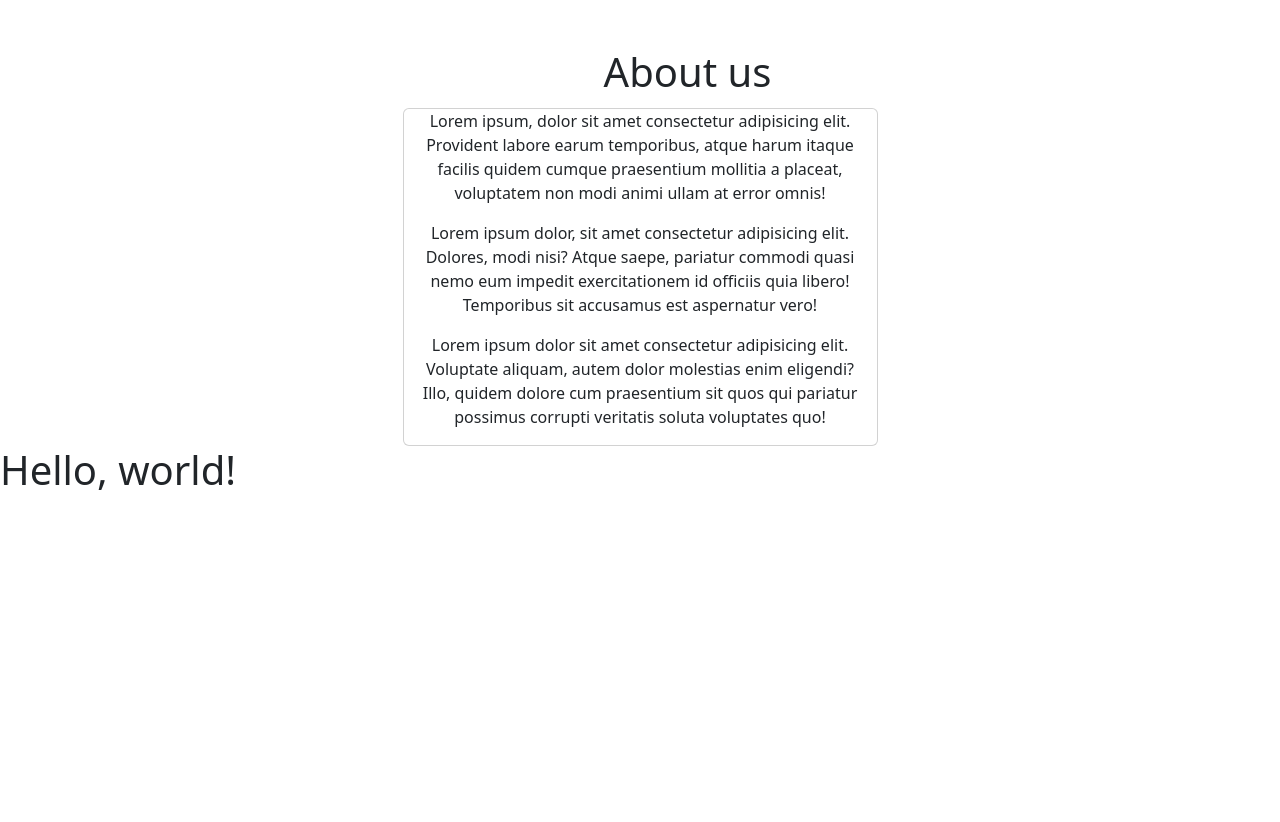
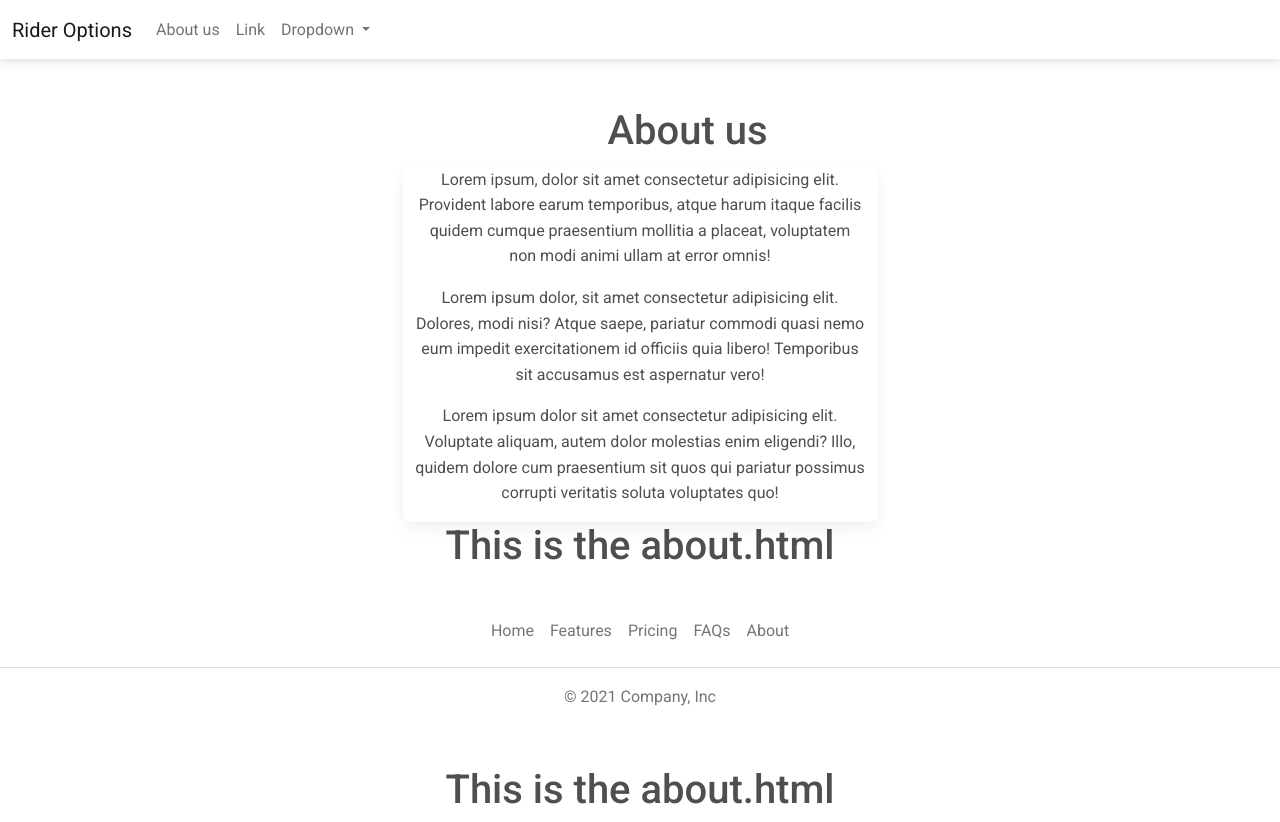
Before and after one commit to JacquesIversen/pp4-kayak-booking, a Django app: template customer/templates/customer/about.html in a window 1280 px wide. Before the commit the page ends 490 px from the top, so only its background shows below. Run offline with Django 3.2, Linux system fonts and the light colour scheme; the template is opened without the code that fills it, so the values that code supplies are empty; some libraries are stand-ins or nearby versions.

Commit message:
footer and navbar added

```diff
--- a/booking/urls.py
+++ b/booking/urls.py
@@ -15,7 +15,11 @@ Including another URLconf
 """
 from django.contrib import admin
 from django.urls import path
+from customer.views import Index, About
 
 urlpatterns = [
     path('admin/', admin.site.urls),
+    path('', Index.as_view(), name='index'),
+    path('about/', About.as_view(), name='about'),
+
 ]
--- a/customer/templates/customer/about.html
+++ b/customer/templates/customer/about.html
@@ -15,4 +15,6 @@
         </div>
     </div>
 </div>
+
+<h1 class="text-center">This is the about.html</h1>
 {% endblock content %}
--- a/customer/templates/customer/base.html
+++ b/customer/templates/customer/base.html
@@ -1,16 +1,28 @@
-<!doctype html>
+<!DOCTYPE html>
 <html lang="en">
-  <head>
-    <meta charset="utf-8">
-    <meta name="viewport" content="width=device-width, initial-scale=1">
-    <title>Bootstrap demo</title>
-    <link href="https://cdn.jsdelivr.net/npm/bootstrap@5.3.0/dist/css/bootstrap.min.css" rel="stylesheet" integrity="sha384-9ndCyUaIbzAi2FUVXJi0CjmCapSmO7SnpJef0486qhLnuZ2cdeRhO02iuK6FUUVM" crossorigin="anonymous">
-  </head>
-  <body>
+
+<head>
+    <meta charset="UTF-8">
+    <meta name="viewport" content="width=device-width, initial-scale=1.0">
+    <!-- Font Awesome -->
+    <link href="https://cdnjs.cloudflare.com/ajax/libs/font-awesome/6.0.0/css/all.min.css" rel="stylesheet" />
+    <!-- Google Fonts -->
+    <link href="https://fonts.googleapis.com/css?family=Roboto:300,400,500,700&display=swap" rel="stylesheet" />
+    <!-- MDB -->
+    <link href="https://cdnjs.cloudflare.com/ajax/libs/mdb-ui-kit/6.4.0/mdb.min.css" rel="stylesheet" />
+    <title>Document</title>
+</head>
+
+<body>
+    {% include 'customer/navbar.html' %}
     {% block content %}
     {% endblock content %}
-    <h1>Hello, world!</h1>
+    {% include 'customer/footer.html' %}
 
-    <script src="https://cdn.jsdelivr.net/npm/bootstrap@5.3.0/dist/js/bootstrap.bundle.min.js" integrity="sha384-geWF76RCwLtnZ8qwWowPQNguL3RmwHVBC9FhGdlKrxdiJJigb/j/68SIy3Te4Bkz" crossorigin="anonymous"></script>
-  </body>
+
+    <h1 class="text-center uppercase">This is the about.html</h1>
+    <!-- MDB -->
+    <script type="text/javascript" src="https://cdnjs.cloudflare.com/ajax/libs/mdb-ui-kit/6.4.0/mdb.min.js"></script>
+</body>
+
 </html>
--- /dev/null
+++ b/customer/templates/customer/footer.html
@@ -0,0 +1,10 @@
+<footer class="py-3 my-4">
+    <ul class="nav justify-content-center border-bottom pb-3 mb-3">
+      <li class="nav-item"><a href="#" class="nav-link px-2 text-muted">Home</a></li>
+      <li class="nav-item"><a href="#" class="nav-link px-2 text-muted">Features</a></li>
+      <li class="nav-item"><a href="#" class="nav-link px-2 text-muted">Pricing</a></li>
+      <li class="nav-item"><a href="#" class="nav-link px-2 text-muted">FAQs</a></li>
+      <li class="nav-item"><a href="#" class="nav-link px-2 text-muted">About</a></li>
+    </ul>
+    <p class="text-center text-muted">© 2021 Company, Inc</p>
+  </footer>
--- a/customer/templates/customer/index.html
+++ b/customer/templates/customer/index.html
@@ -14,4 +14,6 @@
         </div>
     </div>
 </div>
+
+<h1 class="text-center">This is the index.html</h1>
 {% endblock content %}
--- /dev/null
+++ b/customer/templates/customer/navbar.html
@@ -0,0 +1,29 @@
+<nav class="navbar navbar-expand-lg bg-body-tertiary">
+    <div class="container-fluid">
+      <a class="navbar-brand" href="{% url 'index' %}">Rider Options</a>
+      <button class="navbar-toggler" type="button" data-bs-toggle="collapse" data-bs-target="#navbarSupportedContent" aria-controls="navbarSupportedContent" aria-expanded="false" aria-label="Toggle navigation">
+        <span class="navbar-toggler-icon"></span>
+      </button>
+      <div class="collapse navbar-collapse" id="navbarSupportedContent">
+        <ul class="navbar-nav me-auto mb-2 mb-lg-0">
+          <li class="nav-item">
+            <a class="nav-link" aria-current="page" href="{% url 'about' %}">About us</a>
+          </li>
+          <li class="nav-item">
+            <a class="nav-link" href="#">Link</a>
+          </li>
+          <li class="nav-item dropdown">
+            <a class="nav-link dropdown-toggle" href="#" role="button" data-bs-toggle="dropdown" aria-expanded="false">
+              Dropdown
+            </a>
+            <ul class="dropdown-menu">
+              <li><a class="dropdown-item" href="#">Action</a></li>
+              <li><a class="dropdown-item" href="#">Another action</a></li>
+              <li><hr class="dropdown-divider"></li>
+              <li><a class="dropdown-item" href="#">Something else here</a></li>
+            </ul>
+          </li>
+        </ul>
+      </div>
+    </div>
+  </nav>
```
